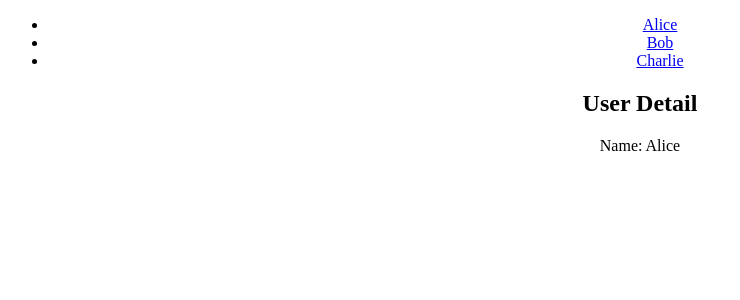
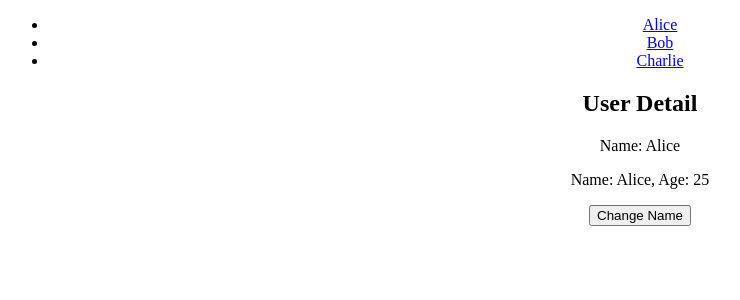
Before and after one commit to erema-amore/30github, a React (Create React App) app: page /user/1 in a window 1280 px wide. Shown: the top 300 px of the page, without its empty margins (0-740 px from the left). Built offline with nearby package versions, Linux system fonts and the light colour scheme.

Commit message:
create Profile component

```diff
--- a/src/App.js
+++ b/src/App.js
@@ -1,6 +1,7 @@
 import './App.css';
 import { BrowserRouter as Router, Route, Routes, Link } from "react-router-dom";
 import UserDetail from './components/UserDetail';
+import Profile from './components/Profile';
 
 const users = [
   { id: 1, name: "Alice" },
@@ -23,6 +24,7 @@ function App() {
         <Routes>
           <Route path="/user/:id" element={<UserDetail />} />
         </Routes>
+        <Profile/>
       </div>
     </Router>
   );
--- /dev/null
+++ b/src/components/Profile.jsx
@@ -0,0 +1,16 @@
+import React, { useState } from "react";
+
+function Profile() {
+    const [profile, setProfile] = useState({ name: "Alice", age: 25 });
+
+    const updateName = () => setProfile({ ...profile, name: "Bob" });
+
+    return (
+        <div>
+            <p>Name: {profile.name}, Age: {profile.age}</p>
+            <button onClick={updateName}>Change Name</button>
+        </div>
+    );
+}
+
+export default Profile
```
